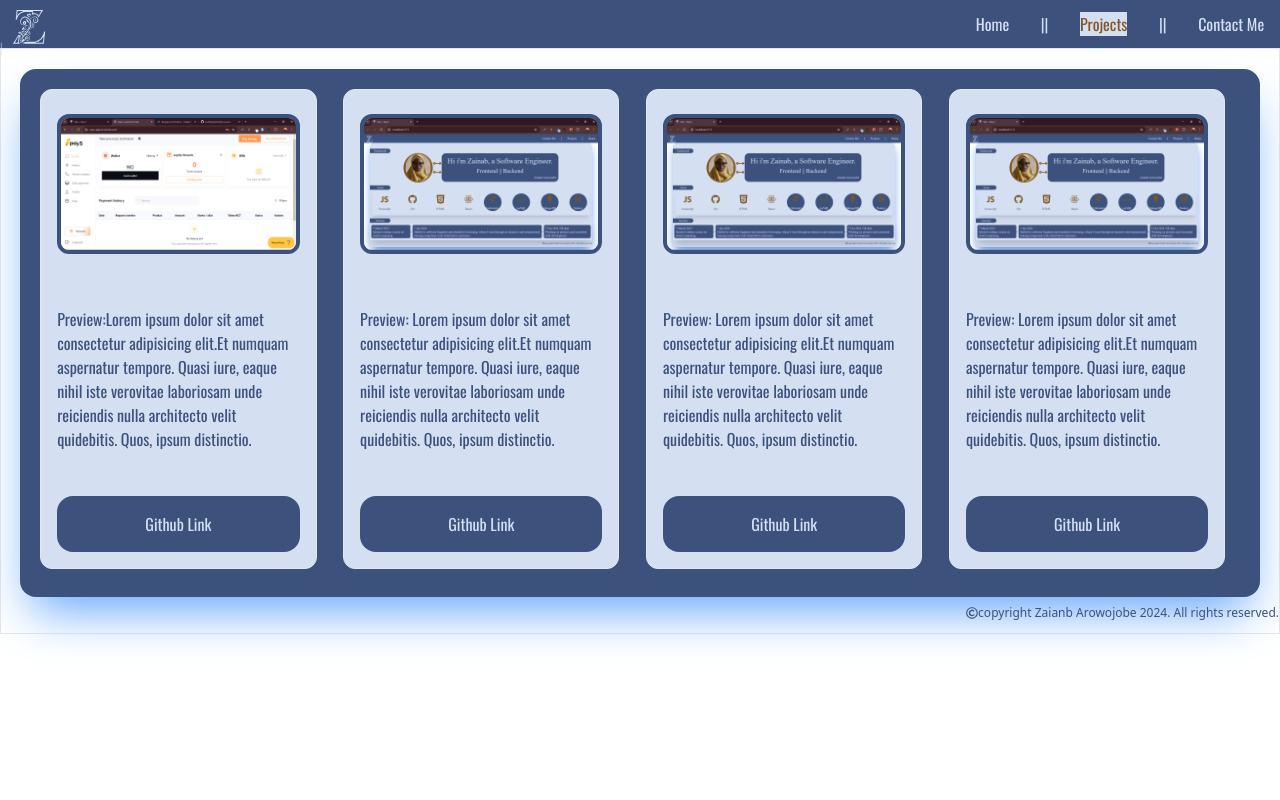
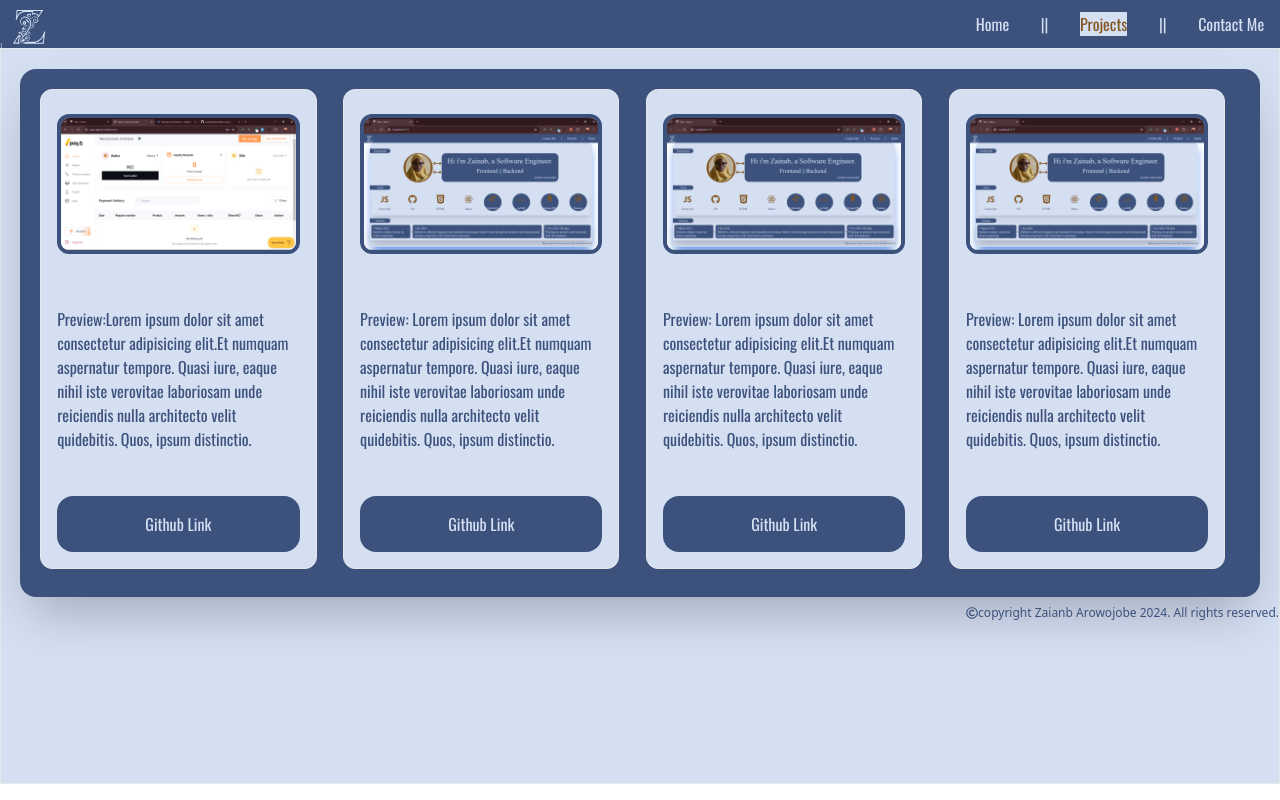
Before and after one commit to zamamojisola/Myportfolio, a React (Vite) app: page /projects in a window 1280 px wide. Built offline with nearby package versions, Linux system fonts and the light colour scheme.

Commit message:
few code clean up

```diff
--- a/src/pages/common/navbar.jsx
+++ b/src/pages/common/navbar.jsx
@@ -8,9 +8,9 @@ const Navbar = () => {
        <nav className="w-full h-[3rem] bg-[#3c527d] flex justify-between text-[#d5dff2] font-[Oswald]">
         <div className="w-[5rem] "> <img src={zeelogo} alt="namelogo" className="w-[3.5rem]" /> </div>
         <div className="w-[20rem] flex justify-around items-center">
-          <NavLink className={({isActive}) => isActive ? "text-[#825621] bg-[#d5dff2]" : ""} to="/">Home</NavLink> ||
-          <NavLink className={({isActive}) => isActive ? "text-[#825621] bg-[#d5dff2]" : ""} to="projects">Projects</NavLink> ||
-          <NavLink  className={({isActive}) => isActive ? "text-[#825621] bg-[#d5dff2]" :""}to="contact me">Contact Me</NavLink>
+          <NavLink className={({isActive}) => isActive && "text-[#825621] bg-[#d5dff2]"} to="/">Home</NavLink> ||
+          <NavLink className={({isActive}) => isActive && "text-[#825621] bg-[#d5dff2]" } to="projects">Projects</NavLink> ||
+          <NavLink  className={({isActive}) => isActive && "text-[#825621] bg-[#d5dff2]"}to="contact me">Contact Me</NavLink>
         </div>
       </nav>
       <Outlet/>
--- a/src/pages/contactMePage/index.jsx
+++ b/src/pages/contactMePage/index.jsx
@@ -75,7 +75,7 @@ const Contact = () => {
    }
 
   return (
-    <div className="dark:bg-gray-800 border">
+    <div className="dark:bg-gray-800 border bg-[#d5dff2]">
       <div className="w-[98%]  min-h-[32rem] m-auto bg-[#3c527d] my-6 rounded-xl shadow-xl shadow-[#3c527d] text-[#cbd8f1] font-[Oswald] flex gap-4 flex-col justify-center items-center">
         <div className="w-[80%] h-[85%] shadow-md shadow-[#3c527d] p-4 dark:bg-gray-800 bg-[#cbd8f1] rounded-2xl flex justify-around">
           <div className="w-[40%] p-4 hidden md:block">
--- a/src/pages/projectPgae/index.jsx
+++ b/src/pages/projectPgae/index.jsx
@@ -11,9 +11,8 @@ const Projects = () => {
 
 
     return (
-
-        <div className=" dark:bg-gray-800 w-full h-full border">
-          <div className="w-[97%] min-h-[33rem] font-[Oswald]  m-auto mt-5 rounded-2xl bg-[#3c527d]  p-5 text-[#3c527d] grid grid-cols-1 sm:grid-cols-2 md:grid-cols-4 shadow-2xl shadow-blue-400 gap-3">
+      <div className="w-full min-h-[92vh] bg-[#d5dff2] dark:bg-gray-800 border">
+        <div className="w-[97%] min-h-[33rem] font-[Oswald]  m-auto mt-5 rounded-2xl bg-[#3c527d]  p-5 text-[#3c527d] grid grid-cols-1 sm:grid-cols-2 md:grid-cols-4 shadow-2xl shadow-blue- gap-3">
           {projectList.map((ele) => (
             <div
               key={ele.id}
@@ -35,10 +34,8 @@ const Projects = () => {
             </div>
           ))}
         </div>
-
         <Copyright />
       </div>
-
     );
 }
 
```
Also changed, not shown: src/pages/global/darkmodeContext.jsx (deleted). Lines whose indentation alone changed are shown as unchanged.
